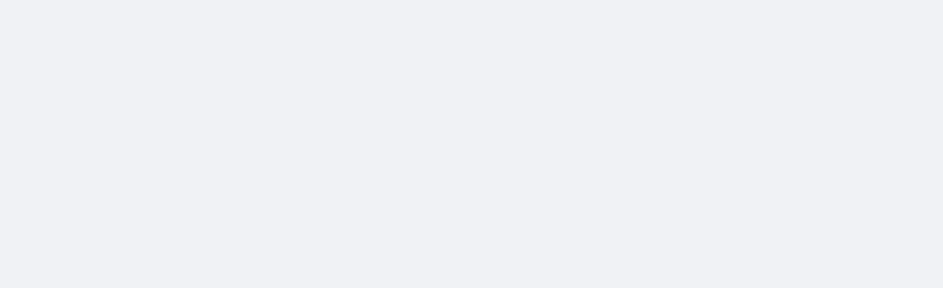
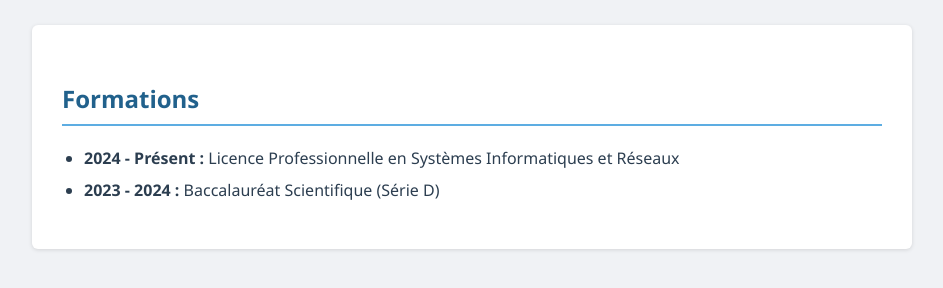
Before and after one commit to vinceaguegue59-hub/mon-cv, a plain HTML site: page index.html in a window 1280 px wide. Shown: the whole page, without its empty margins (168-1111 px from the left). Drawn offline with Linux system fonts and the light colour scheme.

Commit message:
mise en place de la section formations

```diff
--- a/index.html
+++ b/index.html
@@ -7,6 +7,14 @@
     <link rel="stylesheet" href="style.css">
 </head>
 <body>
-
+    <div class="container">
+        <section id="formations">
+            <h2>Formations</h2>
+            <ul>
+                <li><strong>2024 - Présent :</strong> Licence Professionnelle en Systèmes Informatiques et Réseaux</li>
+                <li><strong>2023 - 2024 :</strong> Baccalauréat Scientifique (Série D)</li>
+            </ul>
+        </section>
+    </div>
 </body>
 </html>
```
